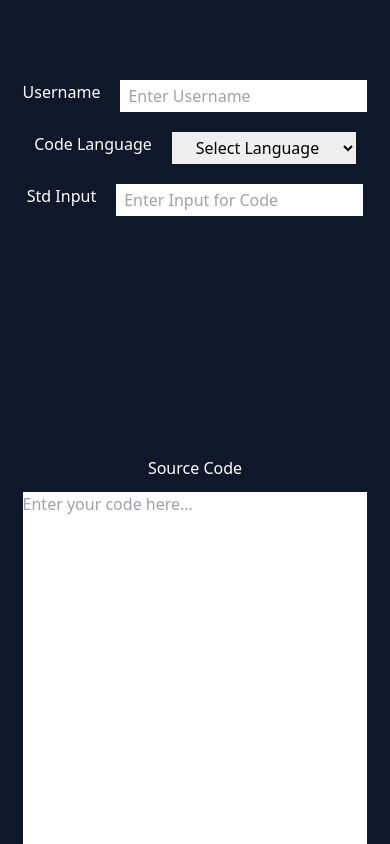
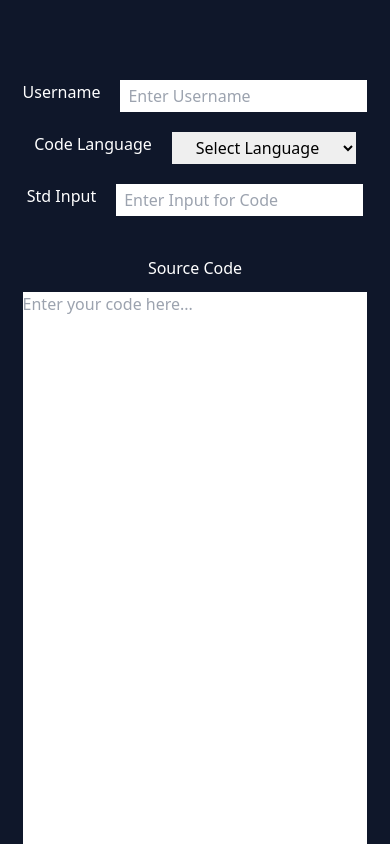
Before and after one commit to aadilkhann/tuf-codestore-frontend, a React (Vite) app: page / in a window 390 px wide. Shown: the top 844 px of the page. Built offline with nearby package versions, Linux system fonts and the light colour scheme.

Commit message:
Responsive Design

```diff
--- a/src/Components/Input.jsx
+++ b/src/Components/Input.jsx
@@ -35,7 +35,7 @@ function Input() {
     <div className="bg-slate-900 md:h-screen h-full w-full flex items-center justify-center md:p-0 px-8 py-20">
       <form
         action=""
-        className="flex md:flex-row flex-col justify-center items-center gap-60"
+        className="flex md:flex-row flex-col justify-center items-center md:gap-60 gap-10"
         onSubmit={handleSubmit}
       >
         <div className="flex flex-1 flex-col justify-center items-center gap-5">
```
